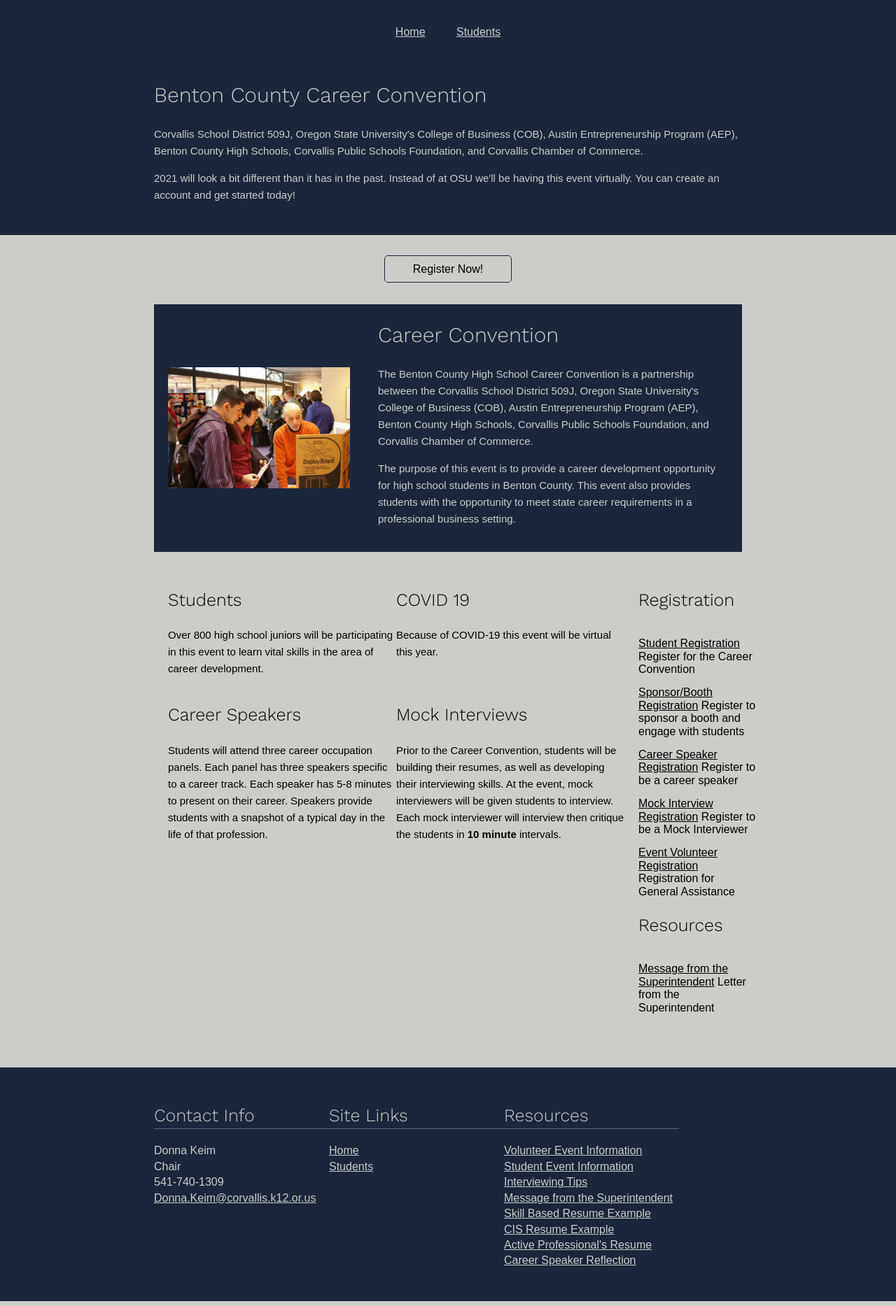
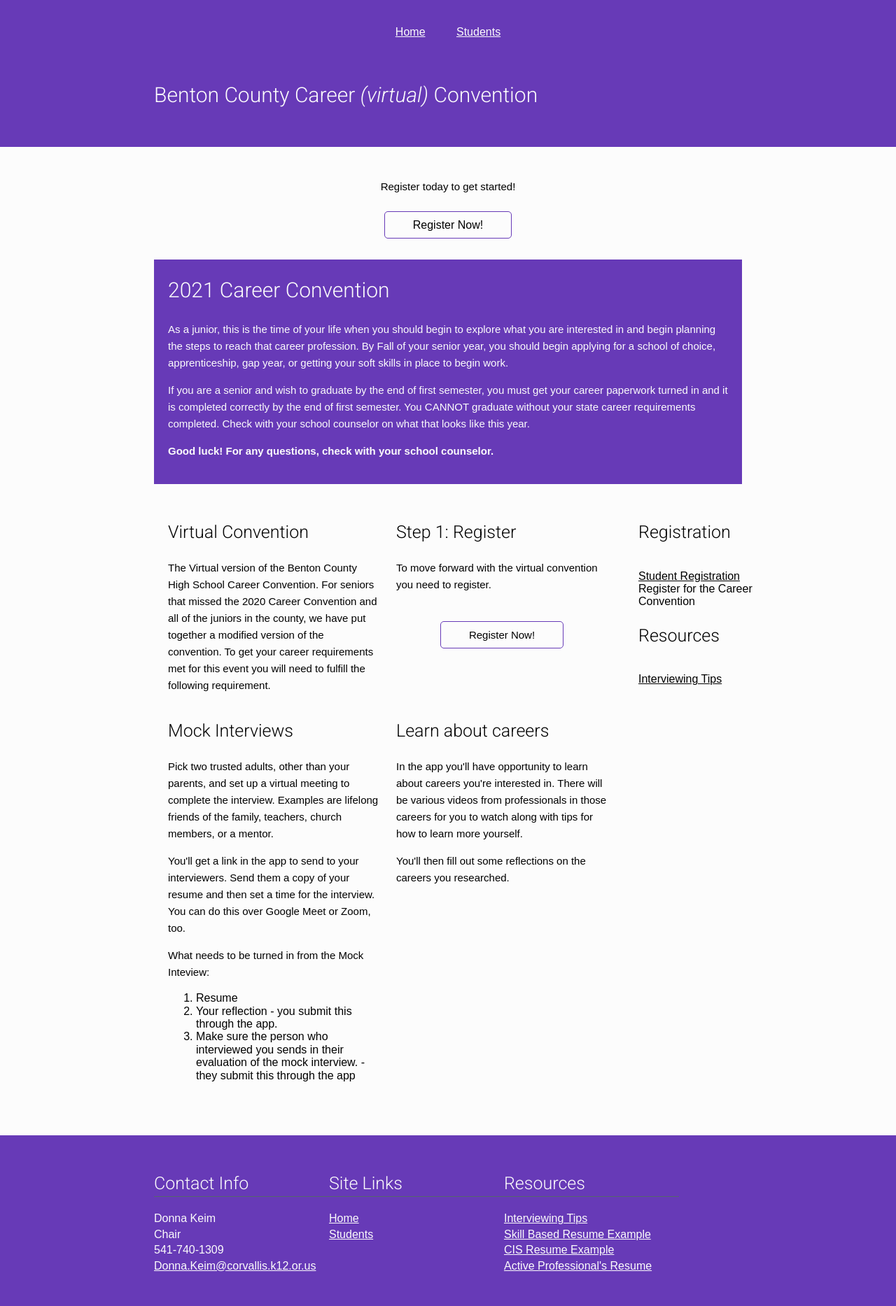
Before and after one commit to peterramsing/benton-county-career-convention, a Jekyll site: the page built from index.html, in a window 1280 px wide. Shown: the whole page at 70% size. Built offline with Jekyll 4.4.1, drawn with Linux system fonts in a browser that asks for light colours.

Commit message:
More content updates for 2021

```diff
--- a/_config.yml
+++ b/_config.yml
@@ -9,7 +9,7 @@ markdown: kramdown
 
 
 # Special Stuff for the Career Convention
-# cc-year: 2020
+cc-year: 2021
 # cc-month: "February"
 # cc-date: "18"
 # cc-day: "Tuesday"
@@ -27,16 +27,17 @@ cc-contact-email: "Donna.Keim@corvallis.k12.or.us"
 
 cc-resources-base-url: "downloads/"
 cc-resources:
-  - name: "Volunteer Event Information"
-    file-name: "bchscc-volunteer-info.doc"
-    type: "volunteer"
-  - name: "Student Event Information"
-    file-name: "bchscc-student-info.docx"
-    type: "student"
+  # - name: "Volunteer Event Information"
+  #   file-name: "bchscc-volunteer-info.doc"
+  #   type: "volunteer"
+  # - name: "Student Event Information"
+  #   file-name: "bchscc-student-info.docx"
+  #   type: "student"
   # - name: "Flyer"
   #   homepage: "true"
   #   file-name: "flyer.pdf"
   - name: "Interviewing Tips"
+    homepage: true
     file-name: "tips-for-students.pdf"
     type: "student"
   # - name: "Mock Interview Event Handout"
@@ -46,11 +47,11 @@ cc-resources:
   #   type: "volunteer"
   #   homepage: "true"
   #   file-name: "master-room-schedule.pdf"
-  - name: "Message from the Superintendent"
-    file-name: "superintendent-note.pdf"
-    homepage: "true"
-    type: "volunteer"
-    subtitle: "Letter from the Superintendent"
+  # - name: "Message from the Superintendent"
+  #   file-name: "superintendent-note.pdf"
+  #   homepage: "true"
+  #   type: "volunteer"
+  #   subtitle: "Letter from the Superintendent"
   - name: "Skill Based Resume Example"
     file-name: "skill-resume.pdf"
     type: "student"
@@ -71,9 +72,9 @@ cc-resources:
   # - name: "Career Speaker Evaluation"
   #   file-name: ""
   #   type: "student"
-  - name: "Career Speaker Reflection"
-    file-name: "career-speaker-reflections.doc"
-    type: "student"
+  # - name: "Career Speaker Reflection"
+  #   file-name: "career-speaker-reflections.doc"
+  #   type: "student"
   # - name: "Event Information"
   #   file-type: ""
   #   type: "sponsor"
@@ -88,22 +89,22 @@ cc-registration-links:
     subtitle: "Register for the Career Convention"
     type: "student"
     url: "https://app.bentoncountyhscc.com"
-  - name: "Sponsor/Booth Registration"
-    subtitle: "Register to sponsor a booth and engage with students"
-    type: "sponsor"
-    url: "https://docs.google.com/forms/d/e/1FAIpQLSfoq8G6af4UqgIJcJiS0DNnaSm1jkeus0kh7Bbt5_thF7fAAg/viewform"
-  - name: "Career Speaker Registration"
-    subtitle: "Register to be a career speaker"
-    type: "volunteer"
-    url: "https://docs.google.com/forms/d/e/1FAIpQLScpDjjNOw3P6uU_MJPGglkbpzPcAR9joUK5w1BCnYg9AC1E5A/viewform"
-  - name: "Mock Interview Registration"
-    subtitle: "Register to be a Mock Interviewer"
-    type: "volunteer"
-    url: "https://docs.google.com/forms/d/e/1FAIpQLSdW4I2Wtx8bZ1MQ71JrbzTSmIc_ZzVK9ujLmDuvcLAePkdawQ/viewform"
-  - name: "Event Volunteer Registration"
-    subtitle: "Registration for General Assistance"
-    type: "volunteer"
-    url: "https://docs.google.com/forms/d/e/1FAIpQLSfe9GcGeH3AffGqW_aqE7x5TAx2IHxL52KuFZYnTJiRjSkS9g/viewform"
+  # - name: "Sponsor/Booth Registration"
+  #   subtitle: "Register to sponsor a booth and engage with students"
+  #   type: "sponsor"
+  #   url: "https://docs.google.com/forms/d/e/1FAIpQLSfoq8G6af4UqgIJcJiS0DNnaSm1jkeus0kh7Bbt5_thF7fAAg/viewform"
+  # - name: "Career Speaker Registration"
+  #   subtitle: "Register to be a career speaker"
+  #   type: "volunteer"
+  #   url: "https://docs.google.com/forms/d/e/1FAIpQLScpDjjNOw3P6uU_MJPGglkbpzPcAR9joUK5w1BCnYg9AC1E5A/viewform"
+  # - name: "Mock Interview Registration"
+  #   subtitle: "Register to be a Mock Interviewer"
+  #   type: "volunteer"
+  #   url: "https://docs.google.com/forms/d/e/1FAIpQLSdW4I2Wtx8bZ1MQ71JrbzTSmIc_ZzVK9ujLmDuvcLAePkdawQ/viewform"
+  # - name: "Event Volunteer Registration"
+  #   subtitle: "Registration for General Assistance"
+  #   type: "volunteer"
+  #   url: "https://docs.google.com/forms/d/e/1FAIpQLSfe9GcGeH3AffGqW_aqE7x5TAx2IHxL52KuFZYnTJiRjSkS9g/viewform"
 
 cc-sponsors-levels:
   - name: "Business Booth"
--- a/_includes/header.html
+++ b/_includes/header.html
@@ -10,18 +10,18 @@
   </nav>
 
   <div class="site-header__info" data-wrap="container">
-    <h1 class="site-header__title">Benton County Career Convention</h1>
+    <h1 class="site-header__title">Benton County Career <i>(virtual)</i> Convention</h1>
 
-    <p class="site-header__partners">
+    <!-- <p class="site-header__partners">
     {% include partners.html %}
-    </p>
+    </p> -->
 
     <!-- <p class="site-header__event-details">
       {{ site.cc-day }}, {{ site.cc-month }} {{ site.cc-date }}, {{ site.cc-year }} | {{ site.cc-start-time }} - {{ site.cc-end-time }} @ {{ site.cc-location }}
     </p> -->
 
-    <p class="site-header__event-details">
+    <!-- <p class="site-header__event-details">
       2021 will look a bit different than it has in the past. Instead of at OSU we'll be having this event virtually. You can create an account and get started today!
-    </p>
+    </p> -->
   </div>
 </header>
--- a/_sass/_layout.scss
+++ b/_sass/_layout.scss
@@ -104,7 +104,7 @@
 .homepage-info-grid__block {
   @media (min-width: $medium) {
     // float: left;
-    // padding: 25px;
+    padding-right: 24px;
     width: 50%;
   }
 }
--- a/css/main.scss
+++ b/css/main.scss
@@ -5,9 +5,9 @@
 
 // Coolors Exported Palette - coolors.co/271907-1b263b-f3a22d-cccdc9-56666b
 $color1: rgba(39, 25, 7, 1);
-$color2: rgba(27, 38, 59, 1);
+$color2: #673ab7;
 $color3: rgba(243, 162, 45, 1);
-$color4: rgba(204, 205, 201, 1);
+$color4: rgb(252, 252, 252);
 $color5: rgba(86, 102, 107, 1);
 
 // Transitions
@@ -15,14 +15,14 @@ $ui-transition-speed: 0.25s;
 $phone-transition-speed: 0.5s;
 
 // Fonts
-@import 'https://fonts.googleapis.com/css?family=Open+Sans:400,400i,700,700i|Work+Sans:300';
+@import 'https://fonts.googleapis.com/css?family=Roboto:300,300i,700,700i|Work+Sans:300';
 
-$heading-font-family: 'Work Sans', sans-serif;
+$heading-font-family: 'Roboto', sans-serif;
 $heading-font-weight: 300;
 
 $base-font-family: 'Open Sans', sans-serif;
 $base-font-size:   16px;
-$base-font-weight: 400;
+$base-font-weight: 300;
 $small-font-size:  $base-font-size * 0.875;
 $base-line-height: 1.5;
 
--- a/index.html
+++ b/index.html
@@ -6,20 +6,28 @@ title: Home
 ---
 
 <div class="student-registration-callout">
+  <p>Register today to get started!</p>
+  <br>
   {% include registration.html %}
 </div>
 
 <div class="homepage-hero">
-  <div class="homepage-hero__image">
+  <!-- <div class="homepage-hero__image">
     <img src="{{ site.baseurl }}/img/hero.jpg" alt="">
-  </div>
+  </div> -->
   <div class="homepage-hero__content">
     <h1>{{ site.cc-year }} Career Convention</h1>
+    <!-- <p>
+      The Benton County High School Career Convention is a partnership between the {% include partners.html %}
+    </p> -->
     <p>
-      The Benton County High School Career Convention is a partnership between the {% include partners.html %}
+      As a junior, this is the time of your life when you should begin to explore what you are interested in and begin planning the steps to reach that career profession.   By Fall of your senior year, you should begin applying for a school of choice, apprenticeship, gap year, or getting your soft skills in place to begin work.
     </p>
     <p>
-      The purpose of this event is to provide a career development opportunity for high school students in Benton County. This event also provides students with the opportunity to meet state career requirements in a professional business setting.
+      If you are a senior and wish to graduate by the end of first semester, you must get your career paperwork turned in and it is completed correctly by the end of first semester.  You CANNOT graduate without your state career requirements completed. Check with your school counselor on what that looks like this year.
+    </p>
+    <p>
+      <strong>Good luck! For any questions, check with your school counselor.</strong>
     </p>
   </div>
 </div>
@@ -28,6 +36,52 @@ title: Home
   <div class="homepage-info-grid">
 
     <div class="homepage-info-grid__block">
+      <h2 class="homepage-info-grid__title">Virtual Convention</h2>
+      <p class="homepage-info-grid__copy">
+
+        The Virtual version of the Benton County High School Career Convention.
+  For seniors that missed the 2020 Career Convention and all of the juniors in the county, we have put together a modified version of the convention. To get your career requirements met for this event you will need to fulfill the following requirement.
+      </p>
+    </div>
+
+    <div class="homepage-info-grid__block">
+      <h2 class="homepage-info-grid__title">Step 1: Register</h2>
+      <p class="homepage-info-grid__copy">
+        To move forward with the virtual convention you need to register.
+      </p>
+      <br>
+      <p style="text-align: center;">
+        {% include registration.html %}
+      </p>
+    </div>
+    <div class="homepage-info-grid__block">
+      <h2 class="homepage-info-grid__title">Mock Interviews</h2>
+      <p class="homepage-info-grid__copy">
+        Pick two trusted adults, other than your parents, and set up a virtual meeting to complete the interview. Examples are lifelong friends of the family, teachers, church members, or a mentor.
+      </p>
+      <p>
+        You'll get a link in the app to send to your interviewers. Send them a copy of your resume and then set a time for the interview. You can do this over Google Meet or Zoom, too.
+      </p>
+      <p>What needs to be turned in from the Mock Inteview:
+        <ol>
+          <li>Resume</li>
+          <li>Your reflection - you submit this through the app.</li>
+          <li>Make sure the person who interviewed you sends in their evaluation of the mock interview. - they submit this through the app</li>
+        </ol>
+      </p>
+    </div>
+    <div class="homepage-info-grid__block">
+      <h2 class="homepage-info-grid__title">Learn about careers</h2>
+      <p class="homepage-info-grid__copy">
+        In the app you'll have opportunity to learn about careers you're interested in. There will be various videos from professionals in those careers for you to watch along with tips for how to learn more yourself.
+      </p>
+      <p>
+        You'll then fill out some reflections on the careers you researched.
+      </p>
+    </div>
+
+
+    <!-- <div class="homepage-info-grid__block">
       <h2 class="homepage-info-grid__title">Students</h2>
       <p class="homepage-info-grid__copy">
         Over 800 high school juniors will be participating in this event to learn vital skills in the area of career development.
@@ -53,7 +107,7 @@ title: Home
       <p class="homepage-info-grid__copy">
         Prior to the Career Convention, students will be building their resumes, as well as developing their interviewing skills. At the event, mock interviewers will be given students to interview. Each mock interviewer will interview then critique the students in <strong>10 minute</strong> intervals.
       </p>
-    </div>
+    </div> -->
   </div>
 
 
--- a/students.html
+++ b/students.html
@@ -48,4 +48,4 @@ title: Students
 
 </div>
 
-{% include sponsors.html %}
+<!-- {% include sponsors.html %} -->
```
